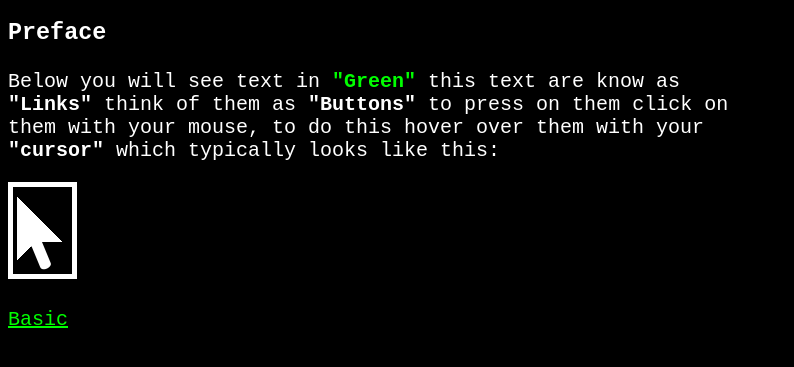
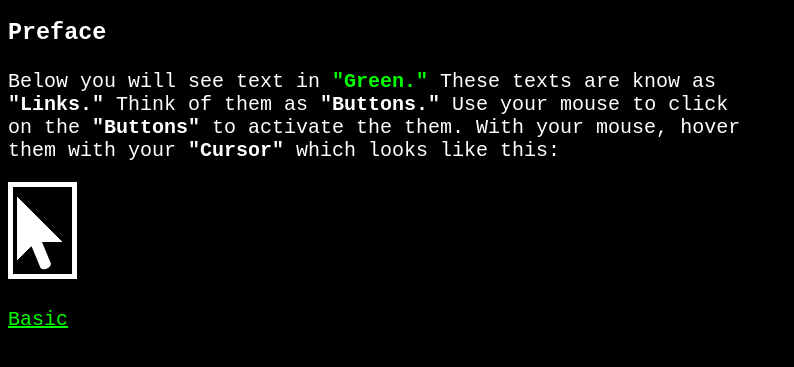
Before and after one commit to rex-williams/learncomputers, a plain HTML site: page index.html in a window 1280 px wide. Shown: the part 171-538 px from the top of the page, without its empty margins (0-794 px from the left). Drawn offline with Linux system fonts and the light colour scheme.

Commit message:
fixed sentances

```diff
--- a/index.html
+++ b/index.html
@@ -11,7 +11,9 @@
         <h1>Learncomputers</h1>
         <h2>A website aimed at teaching you about computers.</h2>
         <h3>Preface</h3>
-        <p>Below you will see text in <span style="color: #00ff00;"><strong>"Green"</strong></span> this text are know as <strong>"Links"</strong> think of them as <strong>"Buttons"</strong> to press on them click on them with your mouse, to do this hover over them with your <strong>"cursor"</strong> which typically looks like this:</p>
+        <p>Below you will see text in <span style="color: #00ff00;"><strong>"Green."</strong></span> These texts are know as <strong>"Links."</strong>
+        Think of them as <strong>"Buttons."</strong> Use your mouse to click on the <strong>"Buttons"</strong> to activate the them. With your mouse,
+        hover them with your <strong>"Cursor"</strong> which looks like this:</p>
         <img style="max-width: 100px;" src="pix/cursor.png"><br><br>
         <a alt="Cursor" href="basic.html">Basic</a>
     </body>
```
Also changed, not shown: browsing.html (+1 -2 lines).
